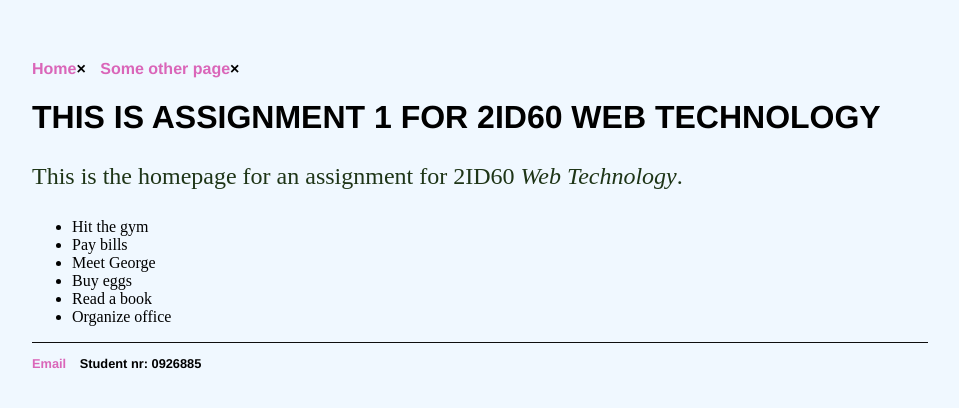
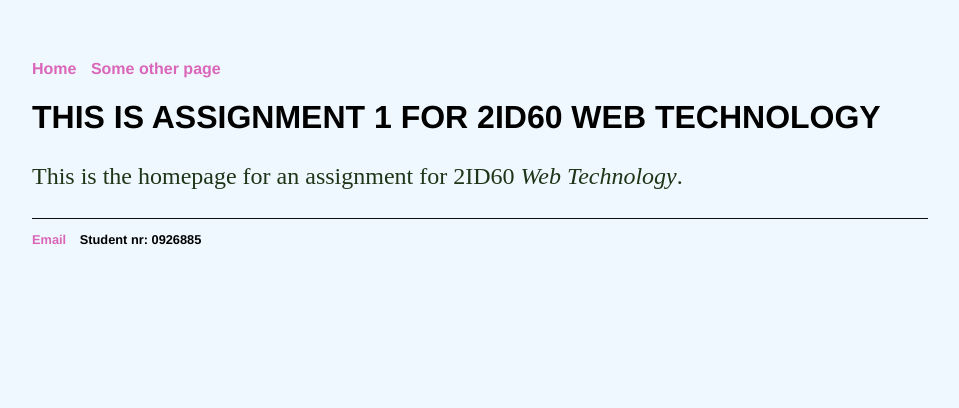
Before and after one commit to Aalison/Aalison.github.io, a Jekyll site: the page built from index.html, in a window 1280 px wide. Shown: the top 408 px of the page, without its empty margins (160-1119 px from the left). Built offline with Jekyll 4.4.1, drawn with Linux system fonts in a browser that asks for light colours; comment, search, counter and statistics services are not loaded.

Commit message:
no to-do list

```diff
--- a/index.html
+++ b/index.html
@@ -5,20 +5,4 @@ title: Assignment 1, 2ID60
 <div class="blurb">
 	<h1>This is Assignment 1 for 2ID60 Web Technology</h1>
 	<p>This is the homepage for an assignment for 2ID60 <em>Web Technology</em>. <!--<a href="/about">Read more about my life...</a></p>-->
-
-<div id="myDIV" class="header"><script src="JavaScript/todo.js" type="text/javascript">
-  <h2>My To Do List</h2>
-  <input type="text" id="myInput" placeholder="Title...">
-  <span onclick="newElement()" class="addBtn">Add</span>
-  </script>
 </div>
-
-<ul id="myUL">
-  <li>Hit the gym</li>
-  <li class="checked">Pay bills</li>
-  <li>Meet George</li>
-  <li>Buy eggs</li>
-  <li>Read a book</li>
-  <li>Organize office</li>
-</ul>
-</div><!-- /.blurb -->
```
